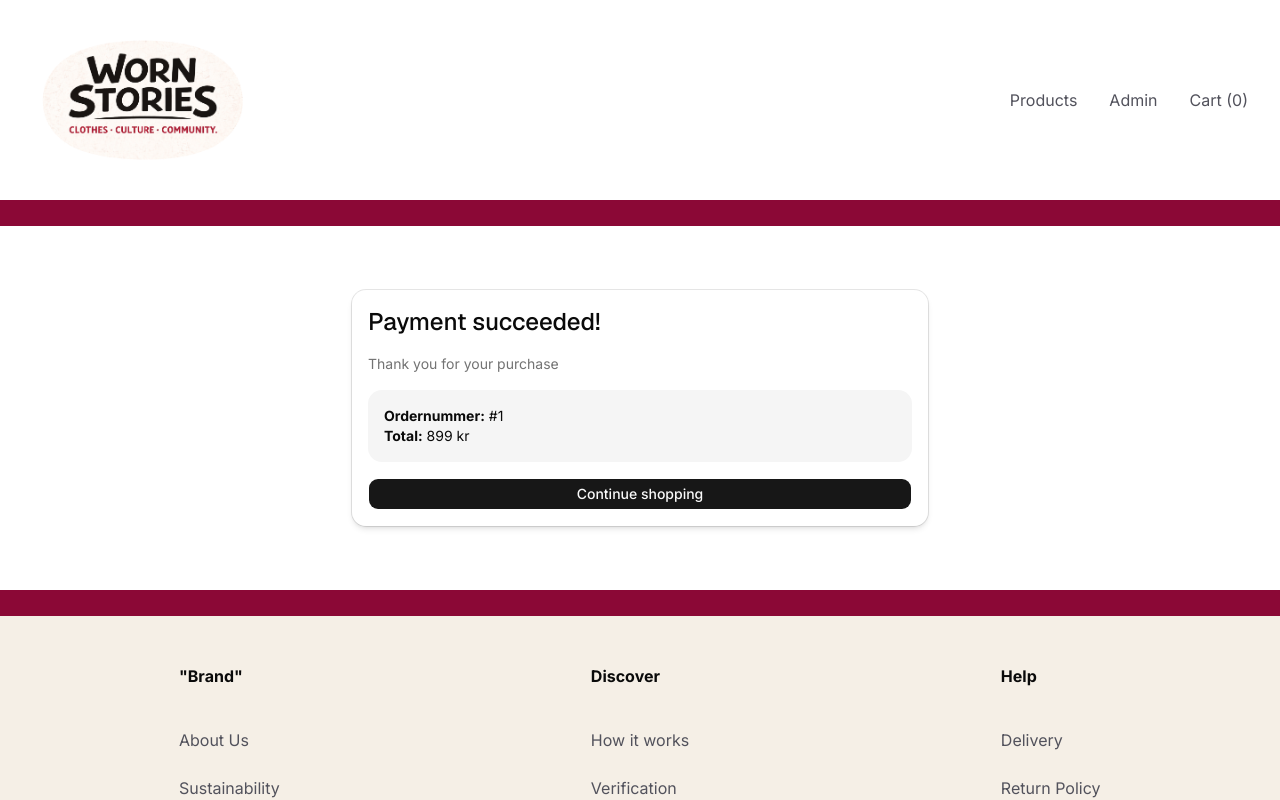
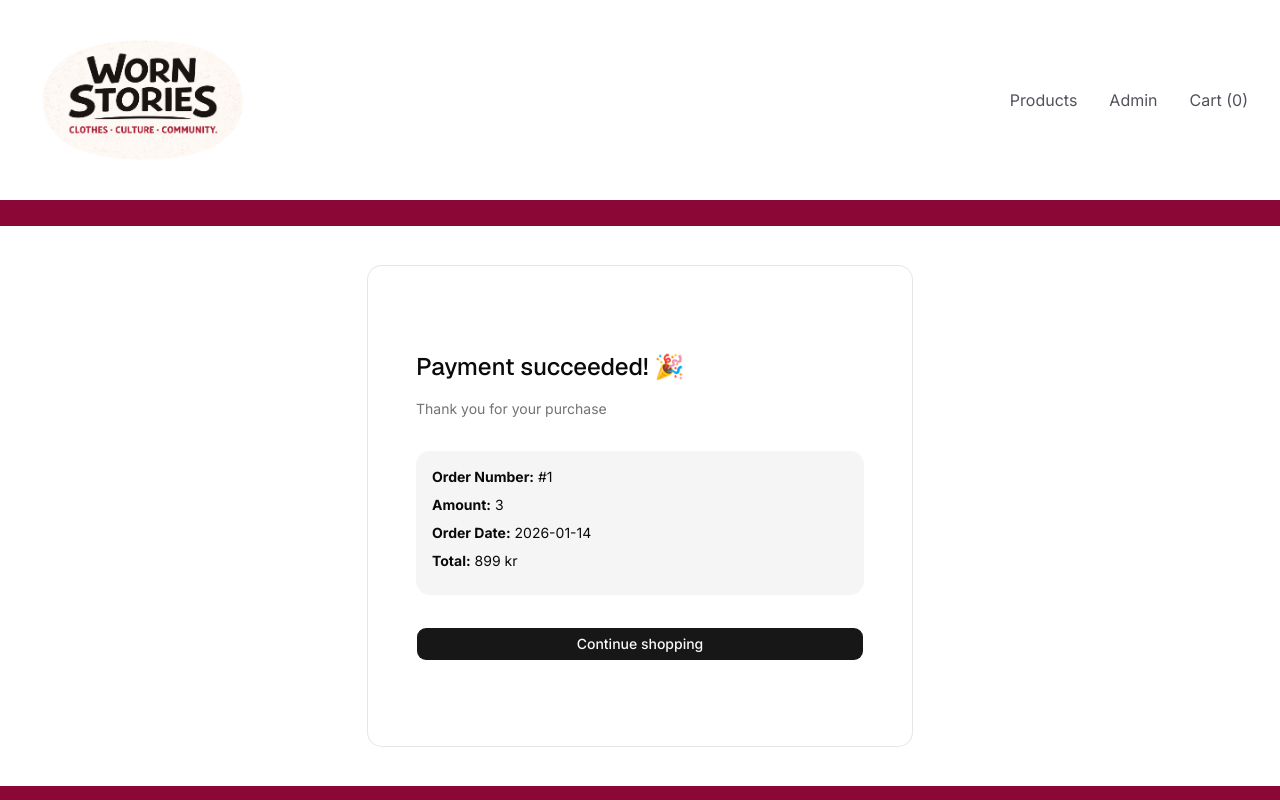
Before and after one commit to emilyfranceskolar/nextjs-webshop, a Next.js app: page /confirmation/1 in a window 1280 px wide. Shown: the top 800 px of the page. Built offline with nearby package versions, Linux system fonts and the light colour scheme.

Commit message:
fix styling wip

```diff
--- a/app/confirmation/[orderNumber]/page.tsx
+++ b/app/confirmation/[orderNumber]/page.tsx
@@ -8,29 +8,37 @@ export default function ConfirmationPage({
 }) {
 
   return (
-    <div className="max-w-xl mx-auto mt-16 mb-16 rounded-xl shadow-md">
-      <Card>
+    <main>
+      <div className="max-w-xl mx-auto w-full rounded-xl p-4 m-6">
+        <Card className="min-h-[60vh] flex justify-center pl-8 pr-8">
           <CardHeader>
             <CardTitle className="text-2xl">
-            Payment succeeded!
+              Payment succeeded! 🎉
             </CardTitle>
           </CardHeader>
 
-        <CardContent className="space-y-4">
+          <CardContent className="space-y-4 flex flex-col justify-center gap-4">
             <p className="text-muted-foreground">
               Thank you for your purchase
             </p>
 
             <div className="bg-muted p-4 rounded-xl">
-            <p><strong>Ordernummer:</strong> #{params.orderNumber}</p>
-            <p><strong>Total:</strong> 899 kr</p>
+              <div>
+                <p className="pb-2"><strong>Order Number:</strong> #{params.orderNumber}</p>
+                <p className="pb-2"><strong>Amount:</strong> 3</p>
+                <p className="pb-2"><strong>Order Date:</strong> 2026-01-14</p>
+                <p className="pb-2"><strong>Total:</strong> 899 kr</p>
+              </div>
             </div>
 
-          <Button className="w-full hover:bg-zinc-800">
+            <div>
+              <Button className="p-4 w-full hover:bg-zinc-800 mt-auto">
                 Continue shopping
               </Button>
+            </div>
           </CardContent>
         </Card>
       </div>
+    </main>
   );
 }
```
Lines whose indentation alone changed are shown as unchanged.
